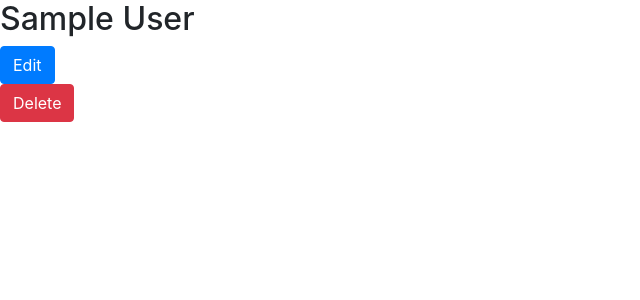
After one commit to d-lowes/flask-blogly, a Flask app: page /users/1 in a window 1280 px wide. The commit adds this page. Shown: the top 300 px of the page, without its empty margins (0-640 px from the left). Run offline with Flask 3, Linux system fonts and the light colour scheme; tables that the repository leaves empty hold one stand-in row (values such as "Sample post"); some libraries are stand-ins or nearby versions.

Commit message:
user detail page

```diff
--- a/app.py
+++ b/app.py
@@ -15,11 +15,13 @@ app.config['SQLALCHEMY_ECHO'] = True
 
 connect_db(app)
 
+
 @app.get("/")
 def home_page():
     """redirect to /users"""
 
     return redirect("/users")
+
 
 @app.get("/users")
 def show_users():
@@ -28,13 +30,15 @@ def show_users():
     # get the user from the table and add to users
     users = User.query.all()
 
-    return render_template("users.html", users = users)
+    return render_template("users.html", users=users)
+
 
 @app.get("/users/new")
 def new_user():
     """Display an add form ; submit the form data and return back to users page"""
 
     return render_template("new_users.html")
+
 
 @app.post("/users/new")
 def new_user_form():
@@ -43,10 +47,20 @@ def new_user_form():
     last_name = request.form["last_name"]
     image_url = request.form["image_URL"]
 
-    user = User(first_name = first_name,
-                last_name = last_name,
-                image_url = image_url)
+    user = User(first_name=first_name,
+                last_name=last_name,
+                image_url=image_url)
     db.session.add(user)
     db.session.commit()
 
     return redirect("/users")
+
+
+@app.get("/users/<int:id>")
+def show_user(id):
+    """Display info about the current user, with edit page and delete user
+    options"""
+
+    user = User.query.get(id)
+
+    return render_template("user_detail.html", user = user)
--- /dev/null
+++ b/templates/user_detail.html
@@ -0,0 +1,13 @@
+{% extends 'base.html' %}
+
+{% block content %}
+
+<!-- display img rendered -->
+<h2>{{ user.first_name }} {{ user.last_name }}</h2>
+<form action="/users/{{ user.id }}/edit" id="editUser">
+  <button type="submit" id="editBtn" class="btn btn-primary">Edit</button>
+</form>
+<form action="/users/{{ user.id }}/delete" id="editUser">
+  <button type="submit" id="editBtn" class="btn btn-danger">Delete</button>
+</form>
+{% endblock %}
--- a/templates/users.html
+++ b/templates/users.html
@@ -5,7 +5,7 @@
 <ul>
   {% for user in users %}
     <li>
-      <a href="{{ user.image_url }}">{{ user.first_name }} {{ user.last_name }}</a>
+      <a href="/users/{{user.id}}">{{ user.first_name }} {{ user.last_name }}</a>
     </li>
   {% endfor %}
 </ul>
```
Also changed, not shown: models.py (+28 -27 lines).
